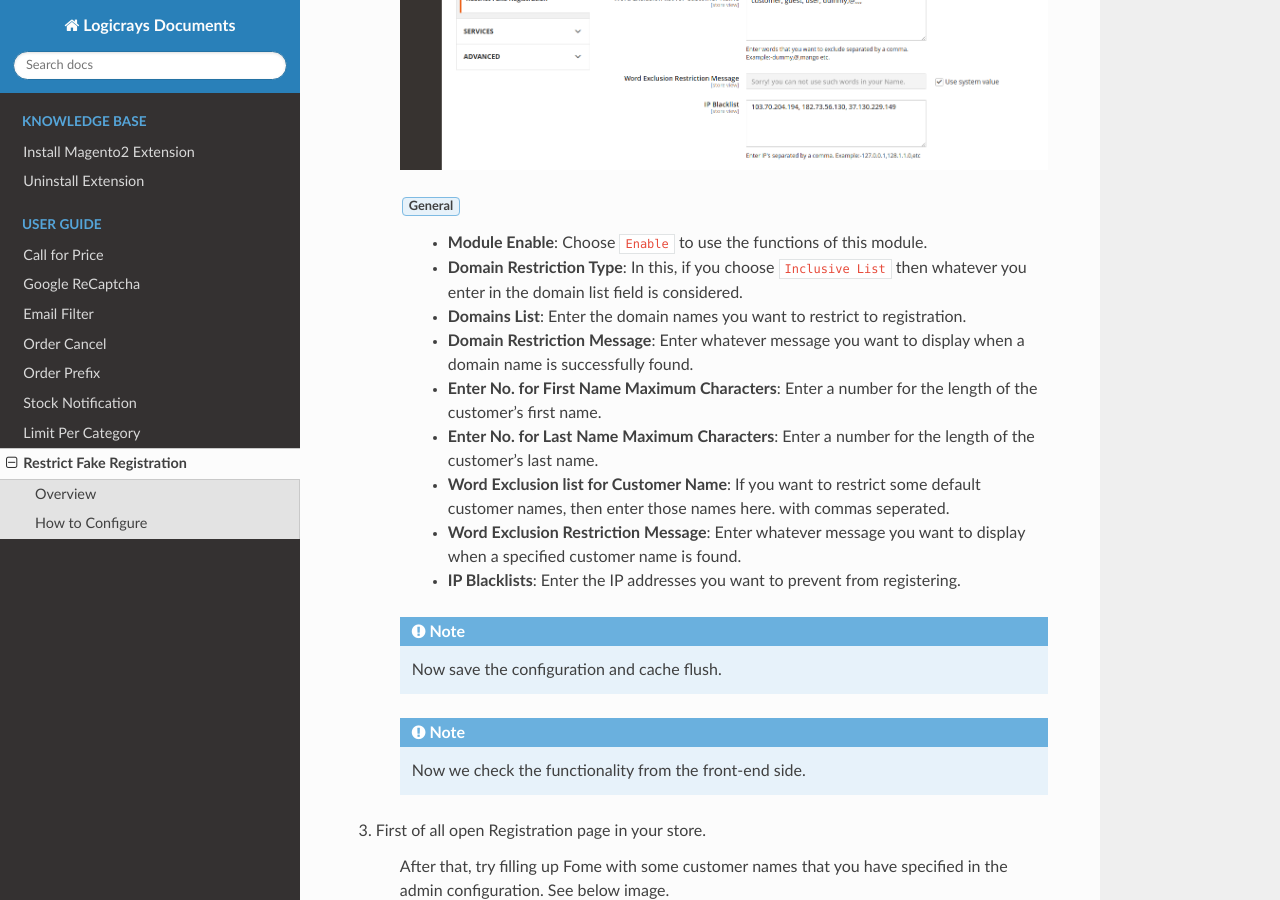
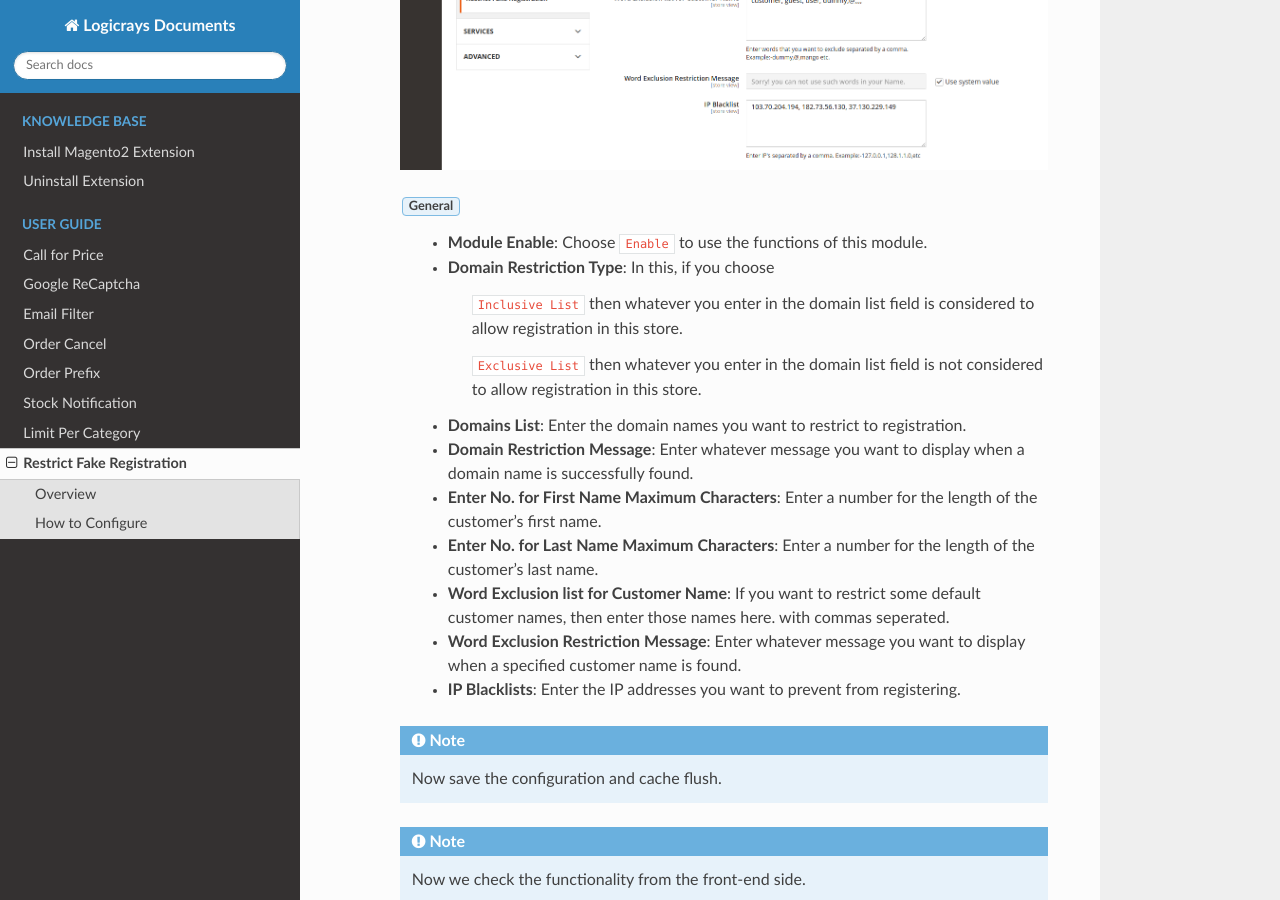
Before and after one commit to rahulp-logicrays/testdocs, a Sphinx documentation site: the page built from docs/User_Guide/Restrict-fake-registration.rst, in a window 1280 px wide and 900 px high, scrolled down 1215 px. Built offline with Sphinx 7.4.7 and the Read the Docs theme 2.0.0, drawn with Linux system fonts in a browser that asks for light colours.

Commit message:
change some message

```diff
--- a/docs/User_Guide/Restrict-fake-registration.rst
+++ b/docs/User_Guide/Restrict-fake-registration.rst
@@ -25,7 +25,12 @@ How to Configure
 
     :guilabel:`General`
         * **Module Enable**: Choose ``Enable`` to use the functions of this module.
-        * **Domain Restriction Type**: In this, if you choose ``Inclusive List`` then whatever you enter in the domain list field is considered.
+        * **Domain Restriction Type**: In this, if you choose
+
+            ``Inclusive List`` then whatever you enter in the domain list field is considered to allow registration in this store.
+
+            ``Exclusive List`` then whatever you enter in the domain list field is not considered to allow registration in this store.
+
         * **Domains List**: Enter the domain names you want to restrict to registration.
         * **Domain Restriction Message**: Enter whatever message you want to display when a domain name is successfully found.
         * **Enter No. for First Name Maximum Characters**: Enter a number for the length of the customer's first name.
```
